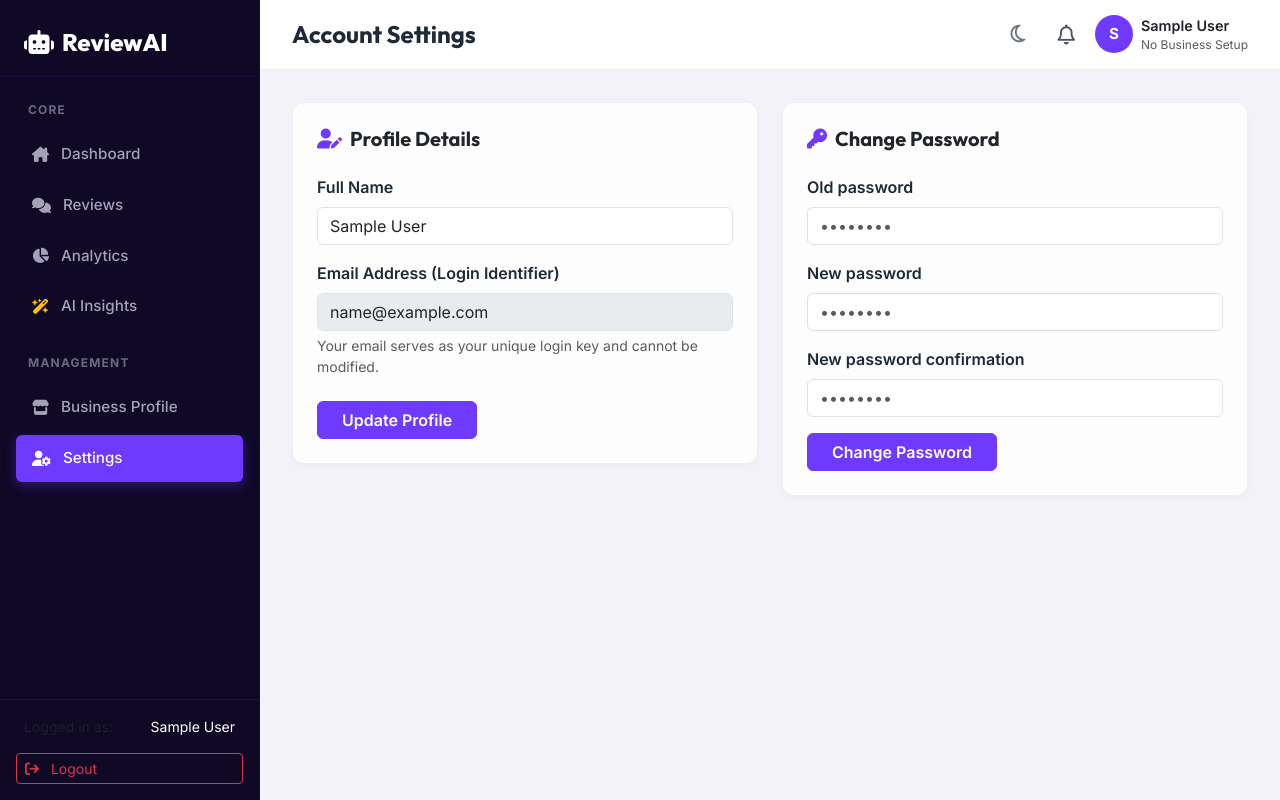
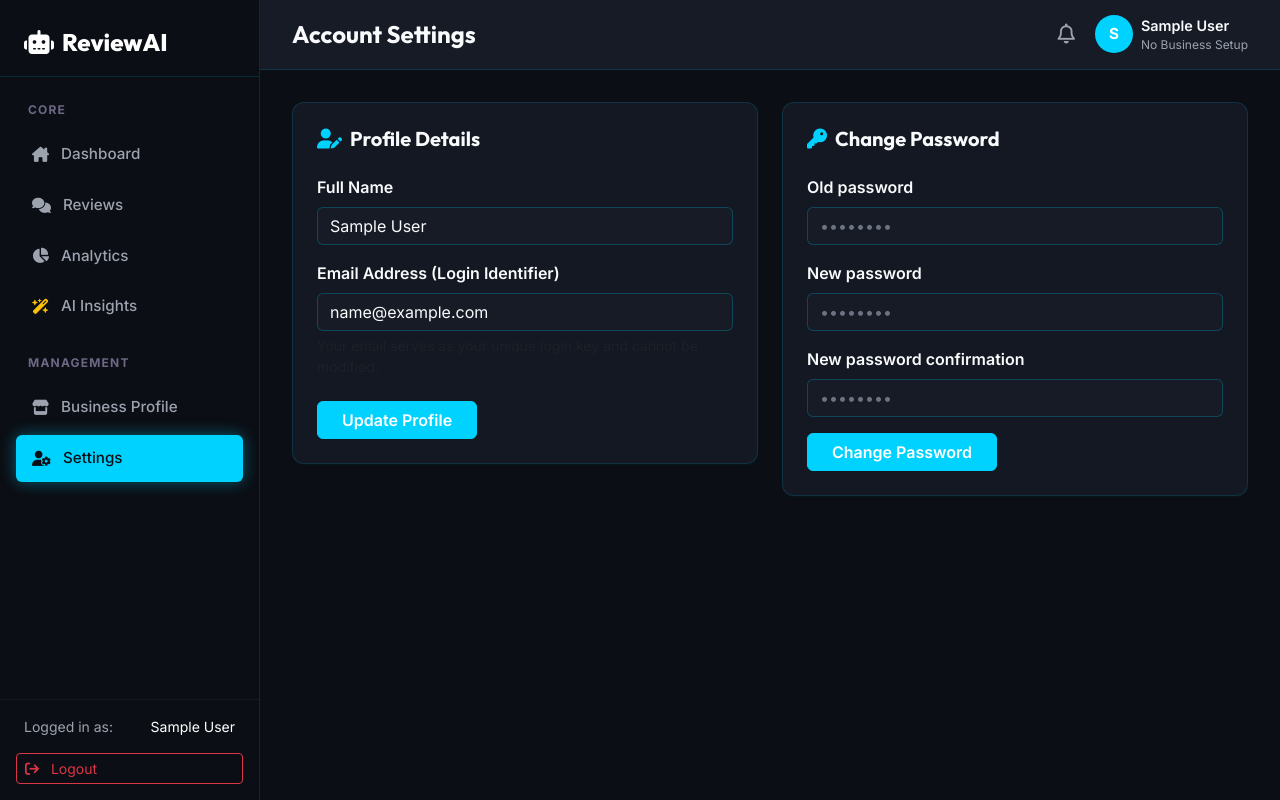
Before and after one commit to Hamzaiftikhar01/ReviewAI, a Django app: page /accounts/profile/ in a window 1280 px wide. Run offline with Django 5.2, Linux system fonts and the light colour scheme; the visitor is signed in with stand-in values (Sample User, id 1); data that the repository does not hold is empty.

Commit message:
Convert entire website defaults to Neon Dark aesthetic natively and remove theme switch loaders

```diff
--- a/reviewai/static/css/style.css
+++ b/reviewai/static/css/style.css
@@ -2,31 +2,33 @@
 @import url('https://fonts.googleapis.com/css2?family=Inter:wght@300;400;500;600;700&family=Outfit:wght@400;500;600;700;800&display=swap');
 
 :root {
-    --primary-color: #6E3AFF;       /* HEX: #6E3AFF - Vibrant Purple */
-    --primary-light: #8B5CF6;       /* Vibrant violet secondary */
-    --accent-color: #6E3AFF;        /* Purple Accent */
-    --accent-purple: #BE185D;       /* Pink/Magenta Strategic Accent */
-    --background-color: #F3F2F8;    /* Saturated Light Purple-Gray Background */
-    --card-background: #ffffff;     /* White Cards */
-    --text-primary: #1F2937;        /* Dark Slate Text */
-    --text-secondary: #4B5563;      /* Saturated slate gray text */
-    --color-success: #10B981;       /* Green */
-    --color-danger: #EF4444;        /* Red */
+    --primary-color: #00D2FF;       /* Bright Neon Blue */
+    --primary-light: #00FF87;       /* Bright Neon Green */
+    --accent-color: #00D2FF;        /* Neon Blue Accent */
+    --accent-purple: #00FF87;       /* Neon Green Accent */
+    --background-color: #0B0E14;    /* Deep dark navy/charcoal background */
+    --card-background: #161B26;     /* Slate dark blue container */
+    --text-primary: #F9FAFB;        /* High-contrast text */
+    --text-secondary: #9CA3AF;      /* Muted gray text */
+    --color-success: #10B981;       /* Green - Positive */
+    --color-danger: #EF4444;        /* Red - Negative */
     --color-warning: #f59e0b;       /* Yellow - Rating star */
     --color-neutral: #9CA3AF;       /* Gray - Neutral */
-    --border-color: rgba(110, 58, 255, 0.1); /* Subtle purple border */
+    --border-color: rgba(0, 210, 255, 0.15); /* Glowing blue border tint */
     --sidebar-width: 260px;
     --transition-speed: 0.25s;
-    --shadow-sm: 0 1px 3px rgba(110, 58, 255, 0.04);
-    --shadow-md: 0 10px 20px -8px rgba(110, 58, 255, 0.08), 0 4px 10px -3px rgba(110, 58, 255, 0.04);
-    --shadow-lg: 0 20px 25px -5px rgba(110, 58, 255, 0.1), 0 10px 10px -5px rgba(110, 58, 255, 0.04);
 
     /* Theme Variables */
-    --sidebar-background: #0F0926;  /* Premium dark space purple */
-    --sidebar-text: #A5A2B8;        /* Soft readable sidebar text */
-    --header-background: #FFFFFF;
-    --input-background: #FFFFFF;
-    --input-border: rgba(110, 58, 255, 0.15);
+    --sidebar-background: #0B0E14;  /* Deep dark navy sidebar */
+    --sidebar-text: #9CA3AF;
+    --header-background: #161B26;
+    --input-background: #161B26;
+    --input-border: rgba(0, 210, 255, 0.25);
+
+    /* Glowing Neon Shadows (Blue + Green mix) */
+    --shadow-sm: 0 1px 3px rgba(0, 210, 255, 0.05);
+    --shadow-md: 0 10px 20px -8px rgba(0, 210, 255, 0.1), 0 4px 10px -3px rgba(0, 255, 135, 0.04);
+    --shadow-lg: 0 20px 25px -5px rgba(0, 210, 255, 0.12), 0 10px 10px -5px rgba(0, 255, 135, 0.05);
 }
 
 body {
@@ -38,7 +40,7 @@ body {
 
 h1, h2, h3, h4, h5, h6, .brand-logo {
     font-family: 'Outfit', sans-serif;
-    color: var(--text-primary);
+    color: var(--text-primary) !important;
     font-weight: 600;
 }
 
@@ -249,9 +251,9 @@ h1, h2, h3, h4, h5, h6, .brand-logo {
 }
 
 .sidebar-link.active {
-    color: #ffffff;
+    color: #0B0E14 !important;
     background-color: var(--primary-color);
-    box-shadow: 0 4px 12px rgba(110, 58, 255, 0.35);
+    box-shadow: 0 0 16px rgba(0, 210, 255, 0.4);
 }
 
 .sidebar-footer {
@@ -397,10 +399,10 @@ h1, h2, h3, h4, h5, h6, .brand-logo {
 
 /* AI accents */
 .ai-accent-card {
-    background: linear-gradient(135deg, #3B0764, #5B21B6, #BE185D) !important;
+    background: linear-gradient(135deg, #161B26, #0F0926) !important;
     color: #ffffff !important;
-    border: none !important;
-    box-shadow: 0 10px 25px -5px rgba(91, 33, 182, 0.25);
+    border: 1px solid rgba(0, 210, 255, 0.3) !important;
+    box-shadow: 0 10px 25px -5px rgba(0, 210, 255, 0.15);
 }
 
 .ai-accent-card .card-title-saas,
@@ -424,8 +426,8 @@ h1, h2, h3, h4, h5, h6, .brand-logo {
 }
 
 .btn-ai {
-    background: linear-gradient(135deg, var(--primary-color), var(--accent-purple));
-    color: white !important;
+    background: linear-gradient(135deg, var(--primary-color), var(--accent-purple)) !important;
+    color: #0B0E14 !important; /* Dark text for readability on neon gradient */
     border: none;
     font-weight: 600;
     transition: transform 0.2s cubic-bezier(0.34, 1.56, 0.64, 1), box-shadow 0.2s ease, opacity 0.2s ease;
@@ -434,7 +436,7 @@ h1, h2, h3, h4, h5, h6, .brand-logo {
 .btn-ai:hover {
     opacity: 0.95;
     transform: translateY(-2px);
-    box-shadow: 0 6px 16px rgba(190, 24, 93, 0.3);
+    box-shadow: 0 0 20px rgba(0, 210, 255, 0.45);
 }
 
 .btn-ai:active {
@@ -442,9 +444,9 @@ h1, h2, h3, h4, h5, h6, .brand-logo {
 }
 
 .btn-outline-ai {
-    border: 1px solid var(--primary-color);
-    color: var(--primary-color);
-    background-color: transparent;
+    border: 1px solid var(--primary-color) !important;
+    color: var(--primary-color) !important;
+    background-color: transparent !important;
     font-weight: 600;
     transition: all 0.2s ease;
 }
@@ -616,176 +618,120 @@ h1, h2, h3, h4, h5, h6, .brand-logo {
 }
 
 /* ==========================================================================
-   Dark Mode Overrides
+   Global Theme Helper Overrides
    ========================================================================== */
-[data-theme="dark"] {
-    --primary-color: #00D2FF;       /* Bright Neon Blue */
-    --primary-light: #00FF87;       /* Bright Neon Green */
-    --accent-color: #00D2FF;        /* Neon Blue Accent */
-    --accent-purple: #00FF87;       /* Neon Green Accent */
-    --background-color: #0B0E14;    /* Deep dark navy/charcoal */
-    --card-background: #161B26;     /* Slate dark blue container */
-    --text-primary: #F9FAFB;        /* High-contrast text */
-    --text-secondary: #9CA3AF;      /* Muted gray text */
-    --border-color: rgba(0, 210, 255, 0.15); /* Glowing blue border tint */
-    --sidebar-background: #0B0E14;  /* Deep dark navy sidebar */
-    --sidebar-text: #9CA3AF;
-    --header-background: #161B26;
-    --input-background: #161B26;
-    --input-border: rgba(0, 210, 255, 0.25);
-
-    /* Glowing Neon Shadows (Blue + Green mix) */
-    --shadow-sm: 0 1px 3px rgba(0, 210, 255, 0.05);
-    --shadow-md: 0 10px 20px -8px rgba(0, 210, 255, 0.1), 0 4px 10px -3px rgba(0, 255, 135, 0.04);
-    --shadow-lg: 0 20px 25px -5px rgba(0, 210, 255, 0.12), 0 10px 10px -5px rgba(0, 255, 135, 0.05);
-}
-
-/* Glowing shadows and colors for active items and buttons in dark neon mode */
-[data-theme="dark"] .sidebar-link.active {
-    background-color: var(--primary-color) !important;
-    color: #0B0E14 !important; /* Dark text for high-contrast on neon cyan active state */
-    box-shadow: 0 0 16px rgba(0, 210, 255, 0.4);
-}
-
-[data-theme="dark"] .btn-ai {
-    background: linear-gradient(135deg, #00D2FF, #00FF87) !important;
-    color: #0B0E14 !important; /* Dark text for readability on neon gradient */
-    box-shadow: 0 0 20px rgba(0, 210, 255, 0.3);
-}
-
-[data-theme="dark"] .btn-ai:hover {
-    opacity: 0.95;
-    transform: translateY(-2px);
-    box-shadow: 0 0 24px rgba(0, 210, 255, 0.45);
-}
-
-[data-theme="dark"] body {
-    color: var(--text-primary);
-    background-color: var(--background-color);
-}
-
-/* Ensure strong contrast for dark mode text elements */
-[data-theme="dark"] .text-dark {
+.text-dark {
     color: #F9FAFB !important;
 }
 
-[data-theme="dark"] .text-muted {
+.text-muted {
     color: #9CA3AF !important;
 }
 
-[data-theme="dark"] .text-secondary {
+.text-secondary {
     color: #D1D5DB !important;
 }
 
-[data-theme="dark"] .trend-neutral span,
-[data-theme="dark"] .trend-indicator span {
+.trend-neutral span,
+.trend-indicator span {
     color: #D1D5DB !important;
 }
 
-[data-theme="dark"] label {
+label {
     color: #F9FAFB !important;
 }
 
-[data-theme="dark"] .card-title-saas {
+.card-title-saas {
     color: #D1D5DB !important;
 }
 
-[data-theme="dark"] h1, [data-theme="dark"] h2, [data-theme="dark"] h3, [data-theme="dark"] h4, [data-theme="dark"] h5, [data-theme="dark"] h6 {
-    color: #F9FAFB !important;
-}
-
 /* Forms styling for Dark Mode compatibility */
-[data-theme="dark"] .form-control,
-[data-theme="dark"] .form-select,
-[data-theme="dark"] .form-control:focus,
-[data-theme="dark"] .form-select:focus {
+.form-control,
+.form-select,
+.form-control:focus,
+.form-select:focus {
     background-color: var(--input-background) !important;
     color: var(--text-primary) !important;
     border-color: var(--input-border) !important;
 }
 
-[data-theme="dark"] .form-control::placeholder {
+.form-control::placeholder {
     color: #6B7280;
 }
 
-/* Light/Dark mode transitions */
-body, .sidebar, .app-header, .card-saas, .review-item-row, .app-body {
-    transition: background-color 0.3s ease, border-color 0.3s ease, color 0.3s ease;
+/* Glassmorphism adjustment for Dark Mode */
+.card-saas {
+    background: rgba(22, 27, 38, 0.85) !important;
+    border: 1px solid var(--border-color) !important;
+    box-shadow: var(--shadow-sm) !important;
 }
 
-/* Glassmorphism adjustment for Dark Mode */
-[data-theme="dark"] .card-saas {
-    background: rgba(17, 24, 39, 0.7);
-    border: 1px solid rgba(75, 85, 99, 0.3);
-    box-shadow: 0 4px 6px -1px rgba(0, 0, 0, 0.15);
+.card-saas:hover {
+    border-color: rgba(0, 210, 255, 0.35) !important;
+    box-shadow: var(--shadow-md) !important;
 }
 
-[data-theme="dark"] .card-saas:hover {
-    border-color: rgba(167, 139, 250, 0.3);
-    box-shadow: 0 12px 20px -8px rgba(0, 0, 0, 0.3);
+.review-item-row {
+    background-color: var(--card-background) !important;
+    border-color: var(--border-color) !important;
 }
 
-[data-theme="dark"] .review-item-row {
-    background-color: #111827;
-    border-color: rgba(75, 85, 99, 0.3);
+.review-item-row:hover {
+    border-color: rgba(0, 210, 255, 0.35) !important;
 }
 
-[data-theme="dark"] .review-item-row:hover {
-    border-color: rgba(167, 139, 250, 0.3);
+.table-preview th {
+    background-color: #1F2937 !important;
+    color: var(--text-primary) !important;
 }
 
-[data-theme="dark"] .table-preview th {
-    background-color: #1F2937;
-    color: var(--text-primary);
+.table-preview td {
+    color: var(--text-secondary) !important;
 }
 
-[data-theme="dark"] .table-preview td {
-    color: var(--text-secondary);
+.list-group-item {
+    background-color: var(--card-background) !important;
+    color: var(--text-primary) !important;
+    border-color: var(--border-color) !important;
 }
 
-[data-theme="dark"] .list-group-item {
-    background-color: #111827 !important;
-    color: var(--text-primary);
-    border-color: rgba(75, 85, 99, 0.3);
-}
-
-[data-theme="dark"] .list-group-item.bg-light {
+.list-group-item.bg-light {
     background-color: #1F2937 !important;
 }
 
-[data-theme="dark"] .dropdown-menu {
-    background-color: #111827 !important;
-    border: 1px solid rgba(75, 85, 99, 0.4) !important;
+.dropdown-menu {
+    background-color: var(--card-background) !important;
+    border: 1px solid var(--border-color) !important;
 }
 
-[data-theme="dark"] .dropdown-menu .dropdown-item {
-    color: var(--text-primary);
+.dropdown-menu .dropdown-item {
+    color: var(--text-primary) !important;
 }
 
-[data-theme="dark"] .dropdown-menu .dropdown-item:hover {
-    background-color: #1F2937;
-}
-
-[data-theme="dark"] .dropdown-menu .bg-light {
+.dropdown-menu .dropdown-item:hover {
     background-color: #1F2937 !important;
 }
 
-[data-theme="dark"] .dropdown-menu .text-dark {
+.dropdown-menu .bg-light {
+    background-color: #1F2937 !important;
+}
+
+.dropdown-menu .text-dark {
     color: var(--text-primary) !important;
 }
 
 /* Modals dark mode overrides */
-[data-theme="dark"] .modal-content {
-    background-color: #111827;
-    color: var(--text-primary);
-    border: 1px solid rgba(75, 85, 99, 0.4);
+.modal-content {
+    background-color: #161B26 !important;
+    color: var(--text-primary) !important;
+    border: 1px solid var(--border-color) !important;
 }
 
-[data-theme="dark"] .modal-header,
-[data-theme="dark"] .modal-footer {
-    border-color: rgba(75, 85, 99, 0.3);
+.modal-header,
+.modal-footer {
+    border-color: var(--border-color) !important;
 }
 
-[data-theme="dark"] .btn-close {
-    filter: invert(1) grayscale(1) brightness(2);
+.btn-close {
+    filter: invert(1) grayscale(1) brightness(2) !important;
 }
--- a/reviewai/templates/base.html
+++ b/reviewai/templates/base.html
@@ -14,13 +14,6 @@
     <!-- Custom Style -->
     <link href="{% static 'css/style.css' %}" rel="stylesheet">
     {% block extra_css %}{% endblock %}
-    <!-- Script to load theme before content renders -->
-    <script>
-        (function() {
-            const savedTheme = localStorage.getItem('theme') || 'light';
-            document.documentElement.setAttribute('data-theme', savedTheme);
-        })();
-    </script>
 </head>
 <body>
 
@@ -93,11 +86,6 @@
             </div>
 
             <div class="d-flex align-items-center gap-3">
-                <!-- Theme Toggle -->
-                <button class="btn border-0 text-secondary p-2 me-1" id="theme-toggle-btn" type="button" aria-label="Toggle Theme">
-                    <i class="fa-regular fa-moon fs-5" id="theme-toggle-icon"></i>
-                </button>
-
                 <!-- Notifications -->
                 <div class="dropdown">
                     <button class="notification-bell-btn" type="button" data-bs-toggle="dropdown" aria-expanded="false" id="notif-dropdown-btn">
@@ -234,31 +222,6 @@
             requestAnimationFrame(animate);
         });
     });
-
-    // Theme Toggle Handler
-    const themeToggleBtn = document.getElementById('theme-toggle-btn');
-    const themeToggleIcon = document.getElementById('theme-toggle-icon');
-
-    if (themeToggleBtn && themeToggleIcon) {
-        const updateThemeIcon = (theme) => {
-            if (theme === 'dark') {
-                themeToggleIcon.className = 'fa-regular fa-sun fs-5 text-warning';
-            } else {
-                themeToggleIcon.className = 'fa-regular fa-moon fs-5';
-            }
-        };
-
-        const currentTheme = document.documentElement.getAttribute('data-theme') || 'light';
-        updateThemeIcon(currentTheme);
-
-        themeToggleBtn.addEventListener('click', () => {
-            const theme = document.documentElement.getAttribute('data-theme') || 'light';
-            const newTheme = theme === 'light' ? 'dark' : 'light';
-            document.documentElement.setAttribute('data-theme', newTheme);
-            localStorage.setItem('theme', newTheme);
-            updateThemeIcon(newTheme);
-        });
-    }
 </script>
 {% block extra_js %}{% endblock %}
 </body>
```
